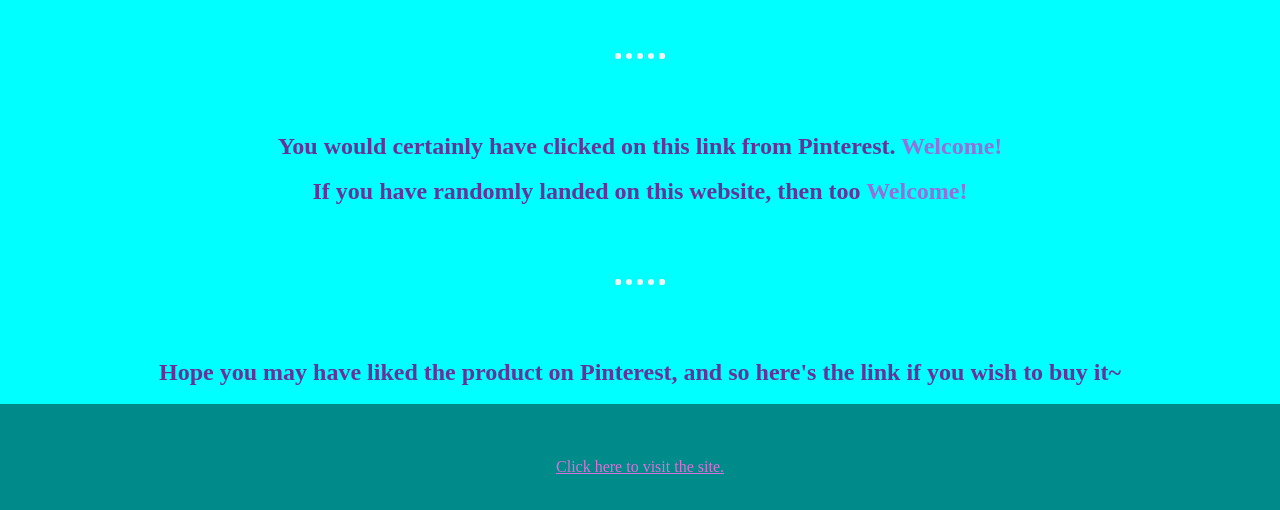
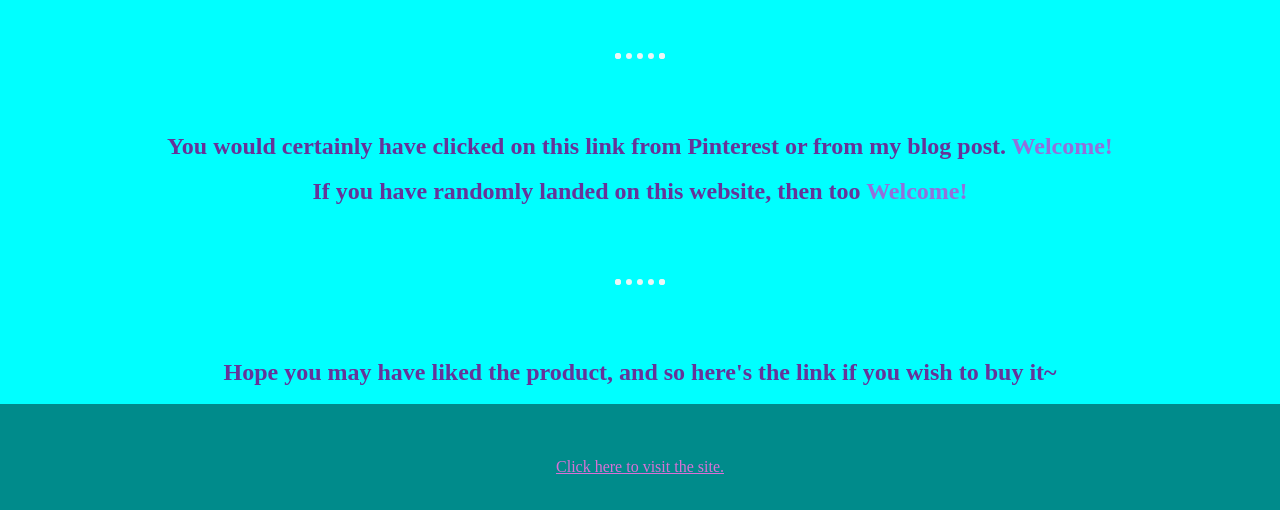
Before and after one commit to Arnavgpta7/pinsite_2, a plain HTML site: page index.html in a window 1280 px wide. Shown: the part 416-926 px from the top of the page. Drawn offline with Linux system fonts and the light colour scheme.

Commit message:
Update index.html

```diff
--- a/index.html
+++ b/index.html
@@ -15,11 +15,11 @@
 <hr>
 <br><br><br>
 <div class="content">
-	<h2 class="conh2">You would certainly have clicked on this link from Pinterest. <span class="welspan">Welcome!</span></h2><br>
+	<h2 class="conh2">You would certainly have clicked on this link from Pinterest or from my blog post. <span class="welspan">Welcome!</span></h2><br>
 	<h2 class="conh2">If you have randomly landed on this website, then too <span class="welspan">Welcome!</span></h2><br><br><br>
 <hr>
 <br><br><br>
-	<h2 class="conh2">Hope you may have liked the product on Pinterest, and so here's the link if you wish to buy it~</h2><br>
+	<h2 class="conh2">Hope you may have liked the product, and so here's the link if you wish to buy it~</h2><br>
 </div>
 <div class="link">
 	<br><br><br>
```
